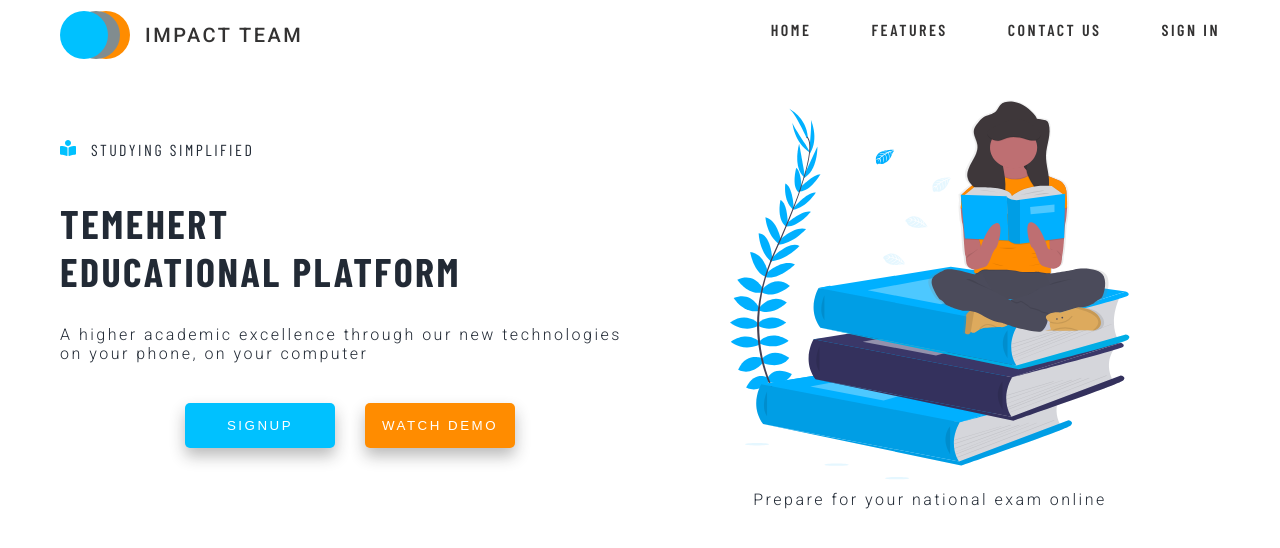
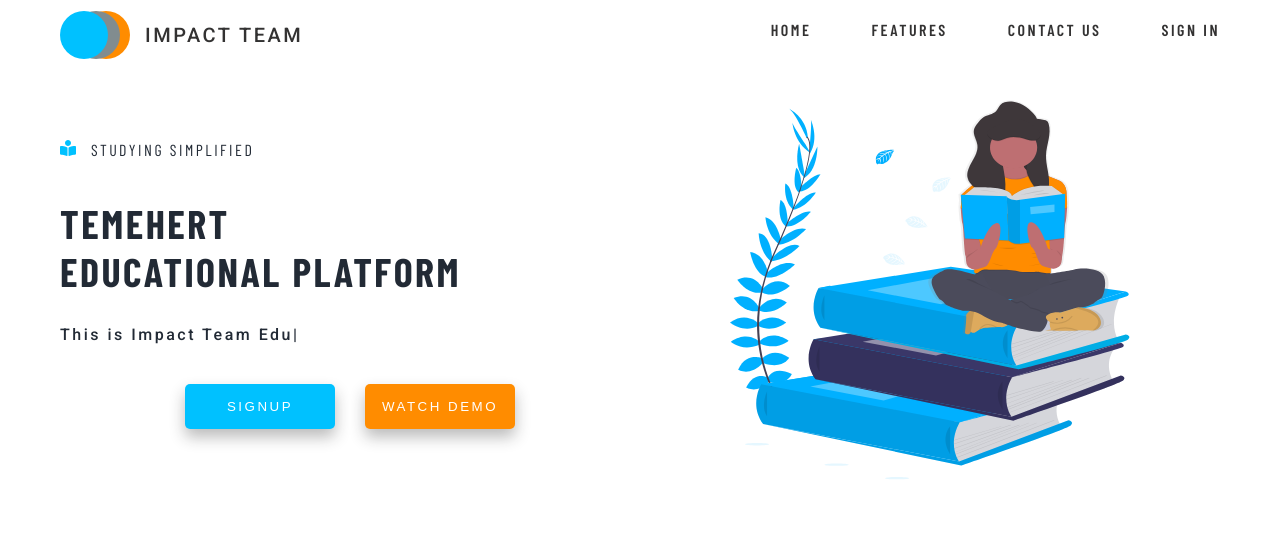
Before and after one commit to Barklegne/impact-team-landing-page, a React (Create React App) app: page / in a window 1280 px wide. Shown: the top 548 px of the page. Built offline with nearby package versions, Linux system fonts and the light colour scheme; a web font is replaced by a local one.

Commit message:
typing functionality added

```diff
--- a/package.json
+++ b/package.json
@@ -11,6 +11,7 @@
     "react-dom": "^17.0.1",
     "react-icons": "^4.2.0",
     "react-scripts": "4.0.3",
+    "react-typical": "^0.1.3",
     "styled-components": "^5.2.1",
     "web-vitals": "^1.0.1"
   },
--- a/src/components/Main.js
+++ b/src/components/Main.js
@@ -5,8 +5,30 @@ import girlStudying from '../assets/images/book_reading_girl_bright.svg';
 import Aos from 'aos';
 import 'aos/dist/aos.css';
 import { FaBookReader } from 'react-icons/fa';
+import Typical from 'react-typical';
 
 function Main() {
+	const steps = [
+		'Welcome 👋',
+		2000,
+		'This is Impact Team Educational Platform',
+		3000,
+		'Helping you towards your higher level achievement 🎓 ',
+		1000,
+		'Prepare for your exams where ever you are 🖊',
+		1000,
+		'Imagine having a library in your home...📖',
+		1000,
+		'In your pocket',
+		1000,
+		'Every where you go 👌',
+		3000,
+		'No more carrying books',
+		2000,
+		'Install me now',
+		1000
+	];
+
 	useEffect(() => {
 		Aos.init({ duration: 2000 });
 	}, []);
@@ -26,8 +48,12 @@ function Main() {
 						Educational Platform
 					</h2>
 					<p className='short-description'>
-						A higher academic excellence through our new technologies on your
-						phone, on your computer
+						<Typical
+							wrapper='span'
+							steps={steps}
+							loop={10}
+							// className='legend'
+						/>
 					</p>
 					<div className='cta'>
 						<button className='btn animated-late'>Signup</button>
@@ -38,9 +64,6 @@ function Main() {
 				</div>
 				<div className='hero-image' data-aos='fade-down'>
 					<img src={girlStudying} alt='main' className='img' />
-					<p className='carousel-legend animated-very-late'>
-						Prepare for your national exam online
-					</p>
 				</div>
 			</main>
 			{/* <section className='features'>Features Section</section> */}
@@ -99,6 +122,7 @@ const Wrapper = styled.div`
 	.short-description {
 		font-size: inherit;
 		margin-top: 3rem;
+		font-weight: 400;
 	}
 
 	.cta {
@@ -126,5 +150,9 @@ const Wrapper = styled.div`
 
 		margin-top: 2rem;
 	}
+
+	.legend {
+		font-weight: 400;
+	}
 `;
 export default Main;
```
Also changed, not shown: 1 other file (tests, documents, lock files or other folders).
